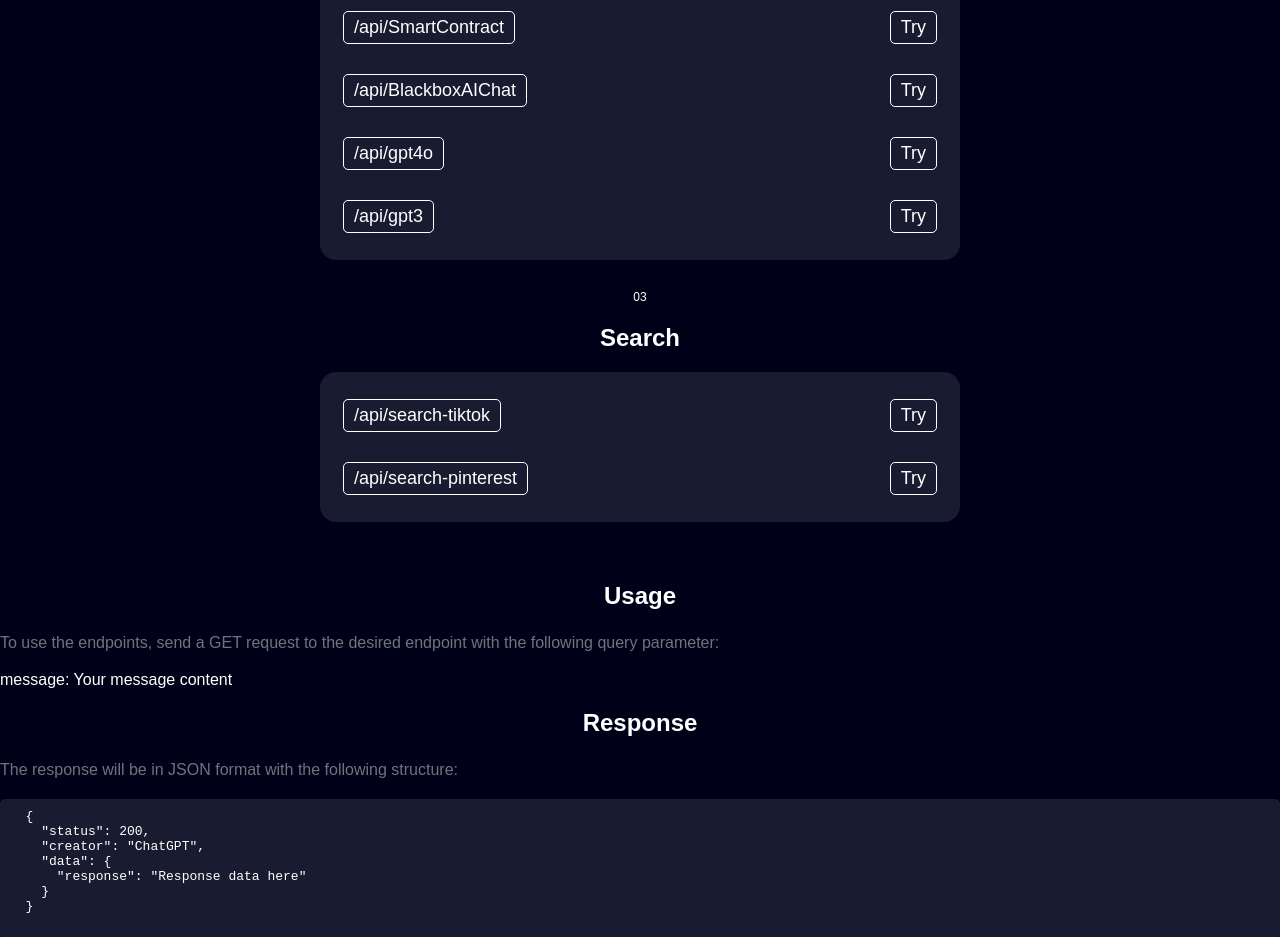
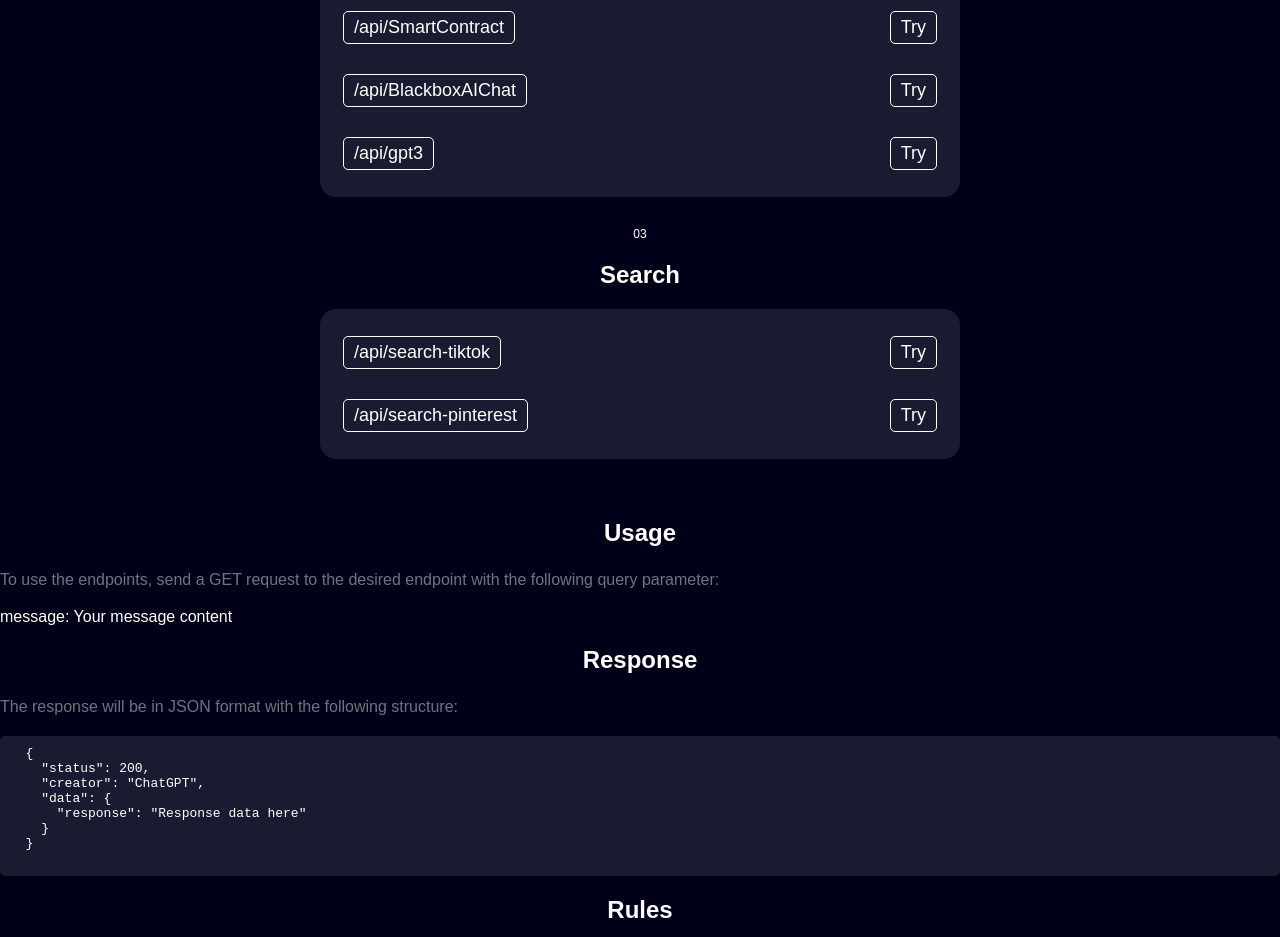
Before and after one commit to rioowho/api.riooxdzzz, a website: page index.html in a window 1280 px wide. Shown: the part 980-1917 px from the top of the page. Drawn offline with Linux system fonts and the light colour scheme; no server answers.

Commit message:
Add files via upload

```diff
--- a/index.html
+++ b/index.html
@@ -176,10 +176,6 @@
       <a href="/api/blackboxAIChat?message=hai" class="btn-link">Try</a>
       </div>
       <div class="btn">
-      <div class="btn-link">/api/gpt4o</div>
-      <a href="/api/gpt4o?message=hai" class="btn-link">Try</a>
-      </div>
-      <div class="btn">
       <div class="btn-link">/api/gpt3</div>
       <a href="/api/gpt3?message=hallo gpt3" class="btn-link">Try</a>
     </div>
```
